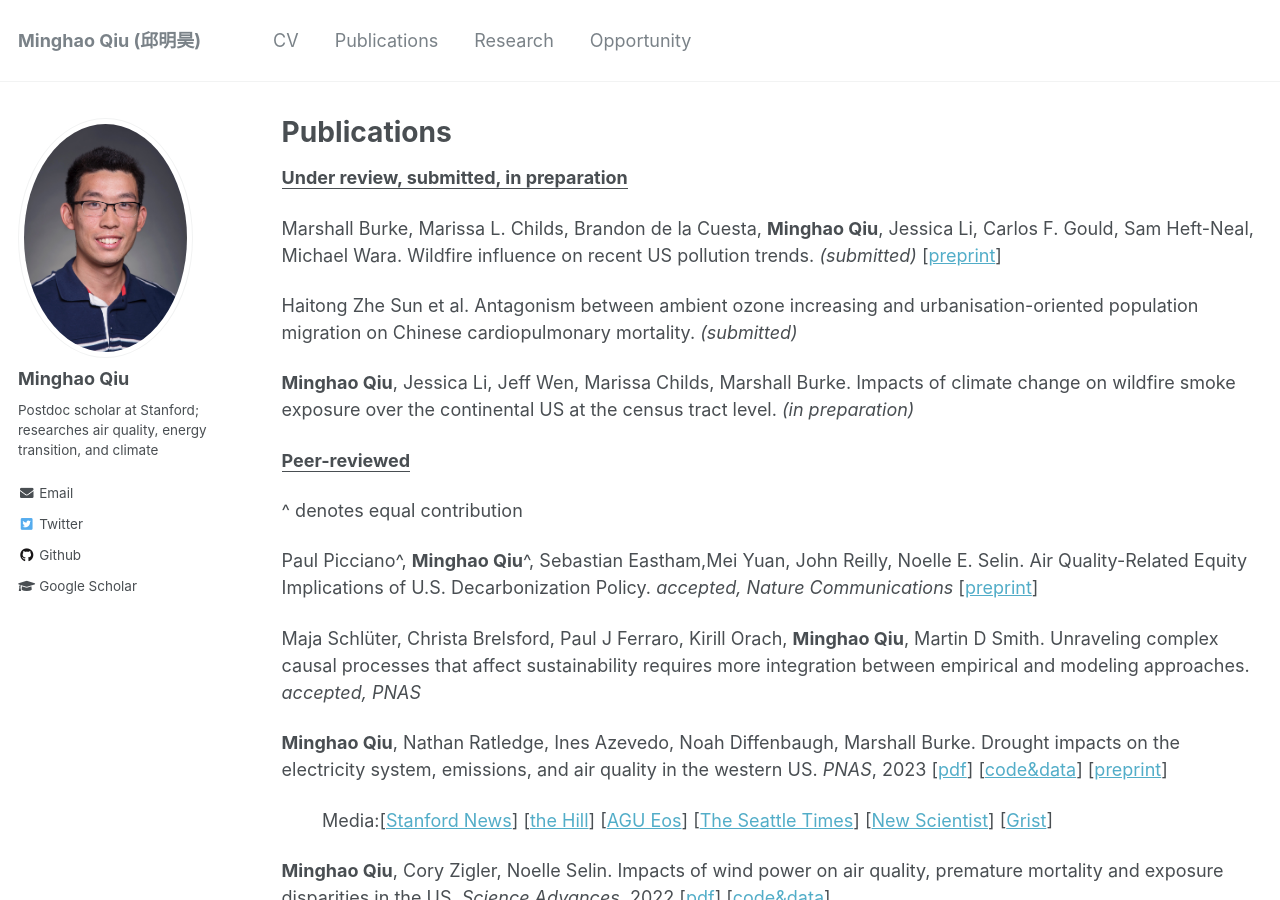
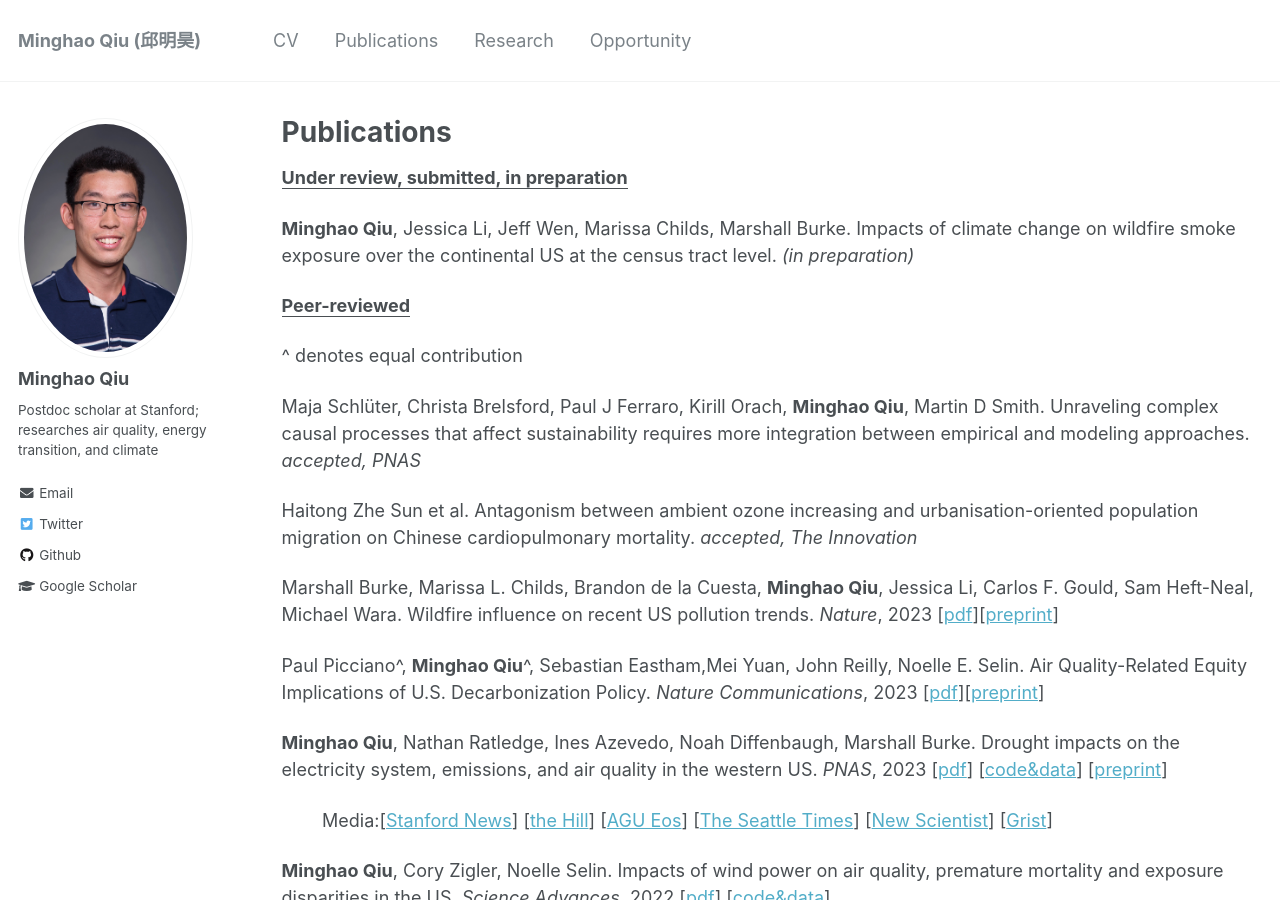
Before and after one commit to mhqiu/mhqiu.github.io, a Jekyll site: the page built from _pages/publications.md, in a window 1280 px wide and 900 px high. Built offline with Jekyll 4.4.1, drawn with Linux system fonts in a browser that asks for light colours; part of the change alters nothing that is shown.

Commit message:
Update publications.md

```diff
--- a/_pages/publications.md
+++ b/_pages/publications.md
@@ -21,9 +21,7 @@ author_profile: true
 
 **<ins>Under review, submitted, in preparation</ins>**
 
-Marshall Burke, Marissa L. Childs, Brandon de la Cuesta, **Minghao Qiu**, Jessica Li, Carlos F. Gould, Sam Heft-Neal, Michael Wara. Wildfire influence on recent US pollution trends. *(submitted)* \[[preprint](https://eartharxiv.org/repository/view/4840/)\]
 
-Haitong Zhe Sun et al. Antagonism between ambient ozone increasing and urbanisation-oriented population migration on Chinese cardiopulmonary mortality. *(submitted)*
 
 **Minghao Qiu**, Jessica Li, Jeff Wen, Marissa Childs, Marshall Burke. Impacts of climate change on wildfire smoke exposure over the continental US at the census tract level. *(in preparation)*
 
@@ -32,9 +30,13 @@ Haitong Zhe Sun et al. Antagonism between ambient ozone increasing and urbanisat
 
 ^ denotes equal contribution
 
-Paul Picciano^, **Minghao Qiu**^, Sebastian Eastham,Mei Yuan, John Reilly, Noelle E. Selin. Air Quality-Related Equity Implications of U.S. Decarbonization Policy. *accepted, Nature Communications* \[[preprint](https://eartharxiv.org/repository/view/4591/)\]
+Maja Schlüter, Christa Brelsford, Paul J Ferraro, Kirill Orach, **Minghao Qiu**, Martin D Smith. Unraveling complex causal processes that affect sustainability requires more integration between empirical and modeling approaches. *accepted, PNAS*
 
-Maja Schlüter, Christa Brelsford, Paul J Ferraro, Kirill Orach, **Minghao Qiu**, Martin D Smith. Unraveling complex causal processes that affect sustainability requires more integration between empirical and modeling approaches. *accepted, PNAS*
+Haitong Zhe Sun et al. Antagonism between ambient ozone increasing and urbanisation-oriented population migration on Chinese cardiopulmonary mortality. *accepted, The Innovation*
+
+Marshall Burke, Marissa L. Childs, Brandon de la Cuesta, **Minghao Qiu**, Jessica Li, Carlos F. Gould, Sam Heft-Neal, Michael Wara. Wildfire influence on recent US pollution trends. *Nature*, 2023 \[[pdf](https://www.nature.com/articles/s41586-023-06522-6)\]\[[preprint](https://eartharxiv.org/repository/view/4840/)\]
+
+Paul Picciano^, **Minghao Qiu**^, Sebastian Eastham,Mei Yuan, John Reilly, Noelle E. Selin. Air Quality-Related Equity Implications of U.S. Decarbonization Policy. *Nature Communications*, 2023 \[[pdf](https://doi.org/10.1038/s41467-023-41131-x)\]\[[preprint](https://eartharxiv.org/repository/view/4591/)\]
 
 **Minghao Qiu**, Nathan Ratledge, Ines Azevedo, Noah Diffenbaugh, Marshall Burke. Drought impacts on the electricity system, emissions, and air quality in the western US.  *PNAS*, 2023
 \[[pdf](https://www.pnas.org/doi/10.1073/pnas.2300395120)\] \[[code&data](https://github.com/mhqiu/drought-electricity-WUS)\] \[[preprint](https://doi.org/10.31223/X5ZM1P)\]
```
